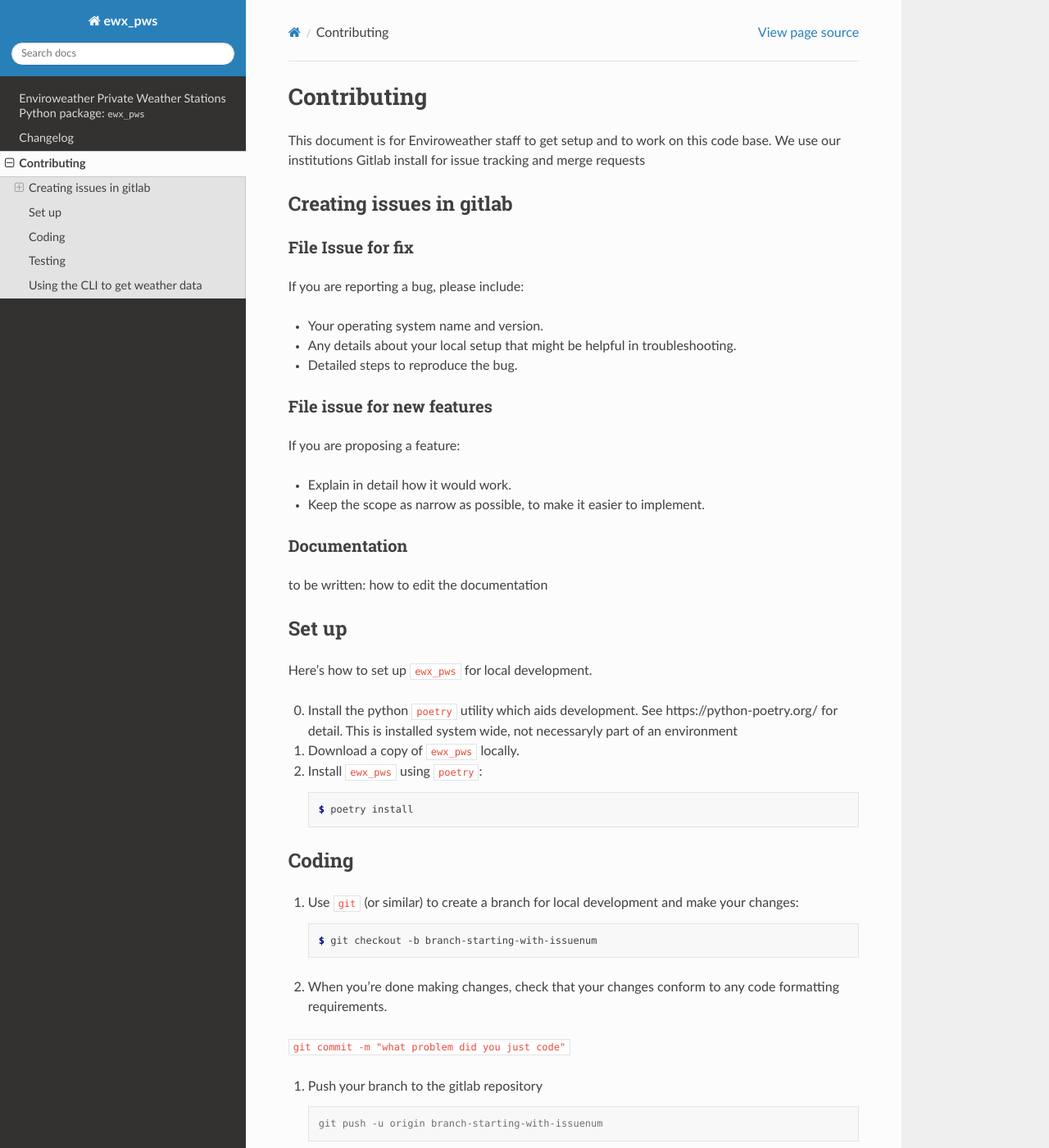
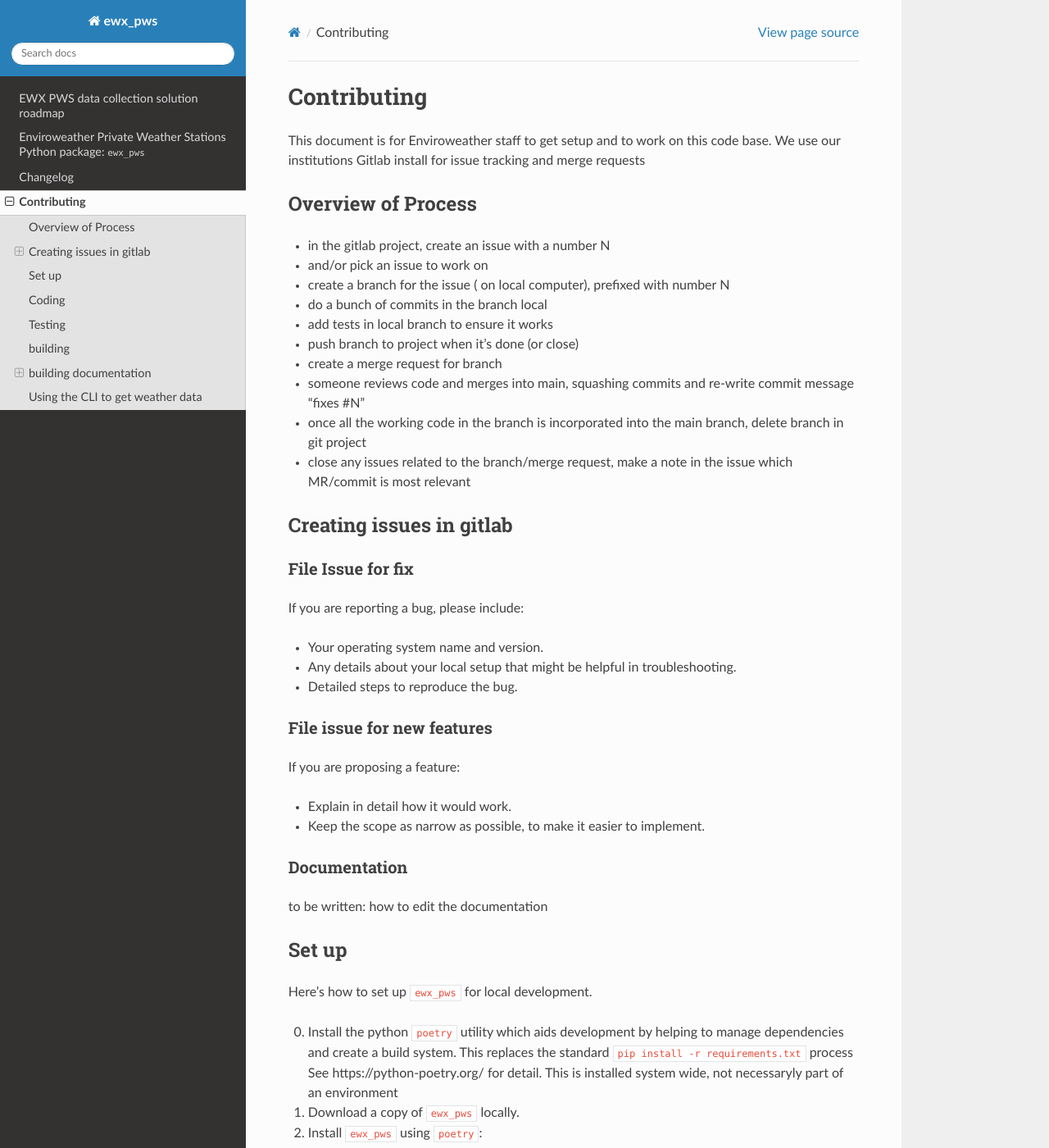
Before and after one commit to billspat/ewx_pws, a Sphinx documentation site: the page built from docs/contributing.md, in a window 1280 px wide and 1400 px high. Shown: the whole window at 82% size. Built offline with Sphinx 7.4.7 and the Read the Docs theme 2.0.0, drawn with Linux system fonts in a browser that asks for light colours; pages that are not in the unit, such as notebooks, are missing from menus; some of the changed text lies outside the part shown.

Commit message:
Resolve "documentation is minimal and does not build"

````diff
--- a/CONTRIBUTING.md
+++ b/CONTRIBUTING.md
@@ -1,6 +1,20 @@
 # Contributing
 
 This document is for Enviroweather staff to get setup and to work on this code base.   We use our institutions Gitlab install for issue tracking and merge requests
+
+## Overview of Process
+
+ - in the gitlab project, create an issue with a number N
+ - and/or pick an issue to work on
+ - create a branch for the issue ( on local computer), prefixed with number N
+ - do a bunch of commits in the branch local
+ - add tests in local branch to ensure it works
+ - push branch to project when it's done (or close)
+ - create a merge request for branch
+ - someone reviews code and merges into main, squashing commits and re-write commit message "fixes #N"
+ - once all the working code in the branch is incorporated into the main branch, delete branch in git project
+ - close any issues related to the branch/merge request, make a note in the issue which MR/commit is most relevant
+
 
 ## Creating issues in gitlab
 
@@ -28,13 +42,16 @@
 
 Here's how to set up `ewx_pws` for local development.
 
-0. Install the python `poetry` utility which aids development.  See https://python-poetry.org/ for detail.    This is installed system wide, not necessaryly part of an environment
+0. Install the python `poetry` utility which aids development by helping to manage dependencies and create a build system.  This replaces the standard `pip install -r requirements.txt` process See https://python-poetry.org/ for detail.    This is installed system wide, not necessaryly part of an environment
 1. Download a copy of `ewx_pws` locally.
 2. Install `ewx_pws` using `poetry`:
 
     ```console
     $ poetry install
     ```
+
+Note this project may switch to a different build system in the future.
+
 
 ## Coding
 
@@ -65,6 +82,53 @@
 `pytest tests/`
 
 
+## building
+
+TBD
+
+## building documentation
+
+The documentation is based on Sphinx, and is a collection of markdown-formatted files, both in the root dir and `/doc` directory.
+this includes a python notebook with some explanatory code.
+
+### Requirements for building documentation
+
+There is a `docs/requirements.txt` for packages need to compile the document to HTML.   Running
+
+`pip install -r `docs/requirements.txt`
+
+In addition the ipython notebook requires an environment configuration file (as it does not use the CSV format yet),
+to build the documentation, ensure there is a copy of the configuration file (.env) in the `./docs` directory (for now)
+
+### building
+
+You can build the docs in 3 ways using the terminal
+
+first, `cd docs`
+
+1. if you have `make` installed (MacOS, Linux)
+
+in the docs folder
+```
+make clean
+make html
+```
+
+2. If you are using Windows
+
+(untested)
+in the docs folder `cmd make.bat`
+
+3. Using the sphinx command
+
+```
+rm -rf _build/*
+SPHINXPROJ=ewx_pws python -m sphinx . _build
+```
+
+The documentation will be in the `./docs/_build/html` folder
+
+
 ## Using the CLI to get weather data
 
 `python bin/getweather.py /path/to/stationlist.csv`
--- a/docs/conf.py
+++ b/docs/conf.py
@@ -39,3 +39,9 @@
 # a list of builtin themes.
 #
 html_theme = "sphinx_rtd_theme"
+
+# -- Options for Myst python notebook output -------------------------------------------------
+nb_execution_timeout = 120
+nb_execution_mode = "auto"
+
+exclude_patterns = ['example_notebook.md']
````
Also changed, not shown: README.md (+1 -1 lines), docs/index.md (+2 -1 lines), docs/roadmap.md (added, +103 -0 lines), docs/example.ipynb, 1 other file.
